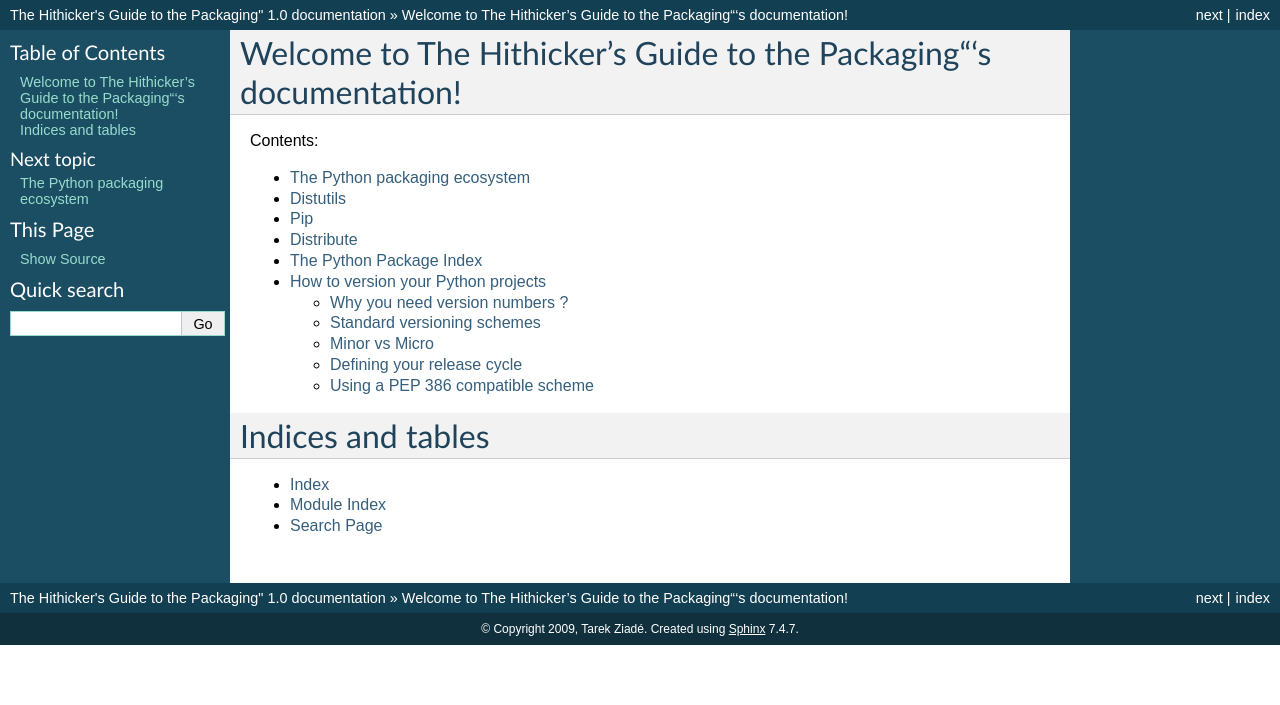
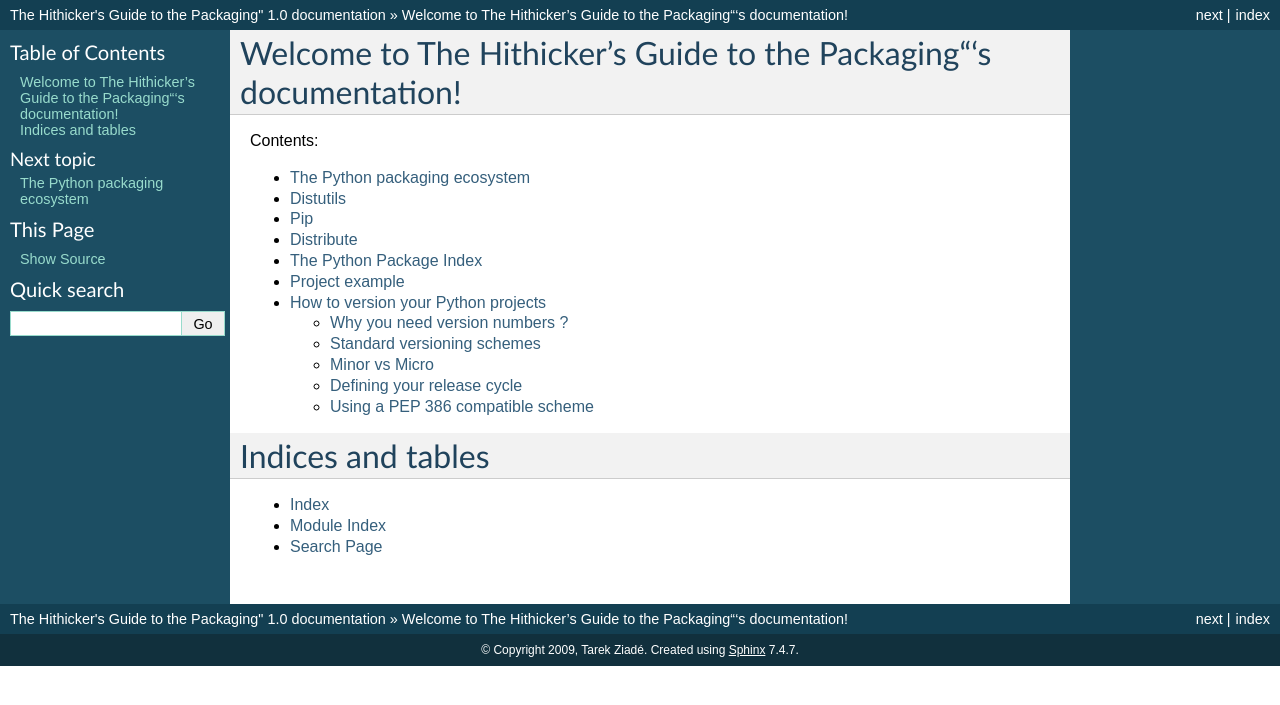
Before and after one commit to pypa/packaging.python.org, a Sphinx documentation site: the page built from source/index.txt, in a window 1280 px wide. Shown: the top 705 px of the page. Built offline with Sphinx 7.4.7, drawn with Linux system fonts in a browser that asks for light colours.

Commit message:
added more elements in the ToC

```diff
--- /dev/null
+++ b/source/example.txt
@@ -0,0 +1,5 @@
+===============
+Project example
+===============
+
+TBD - simple example
--- a/source/index.txt
+++ b/source/index.txt
@@ -16,6 +16,7 @@ Contents:
    pip.txt
    distribute.txt
    pypi.txt
+   example.txt
    versioning.txt
 
 Indices and tables
```
